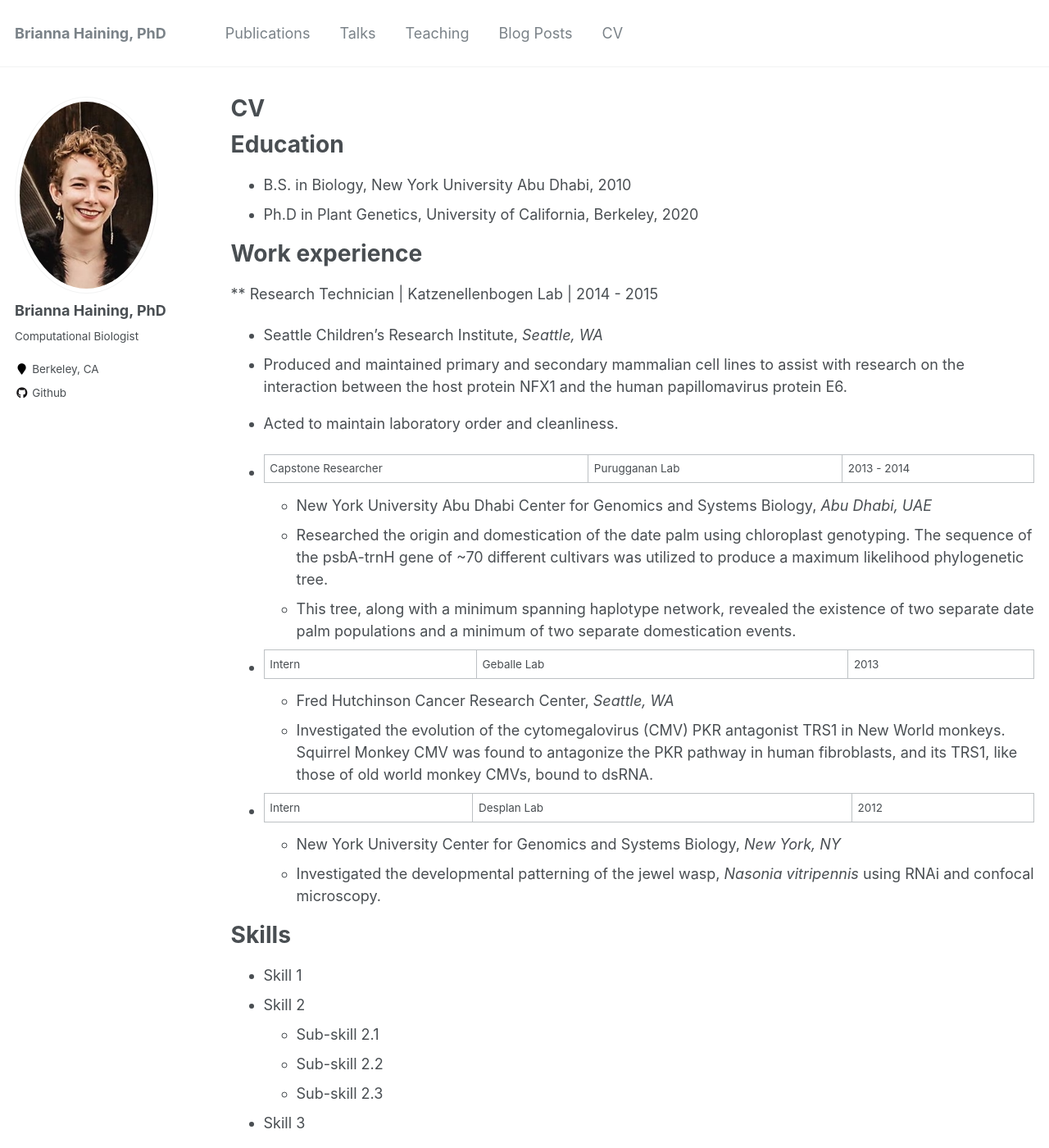
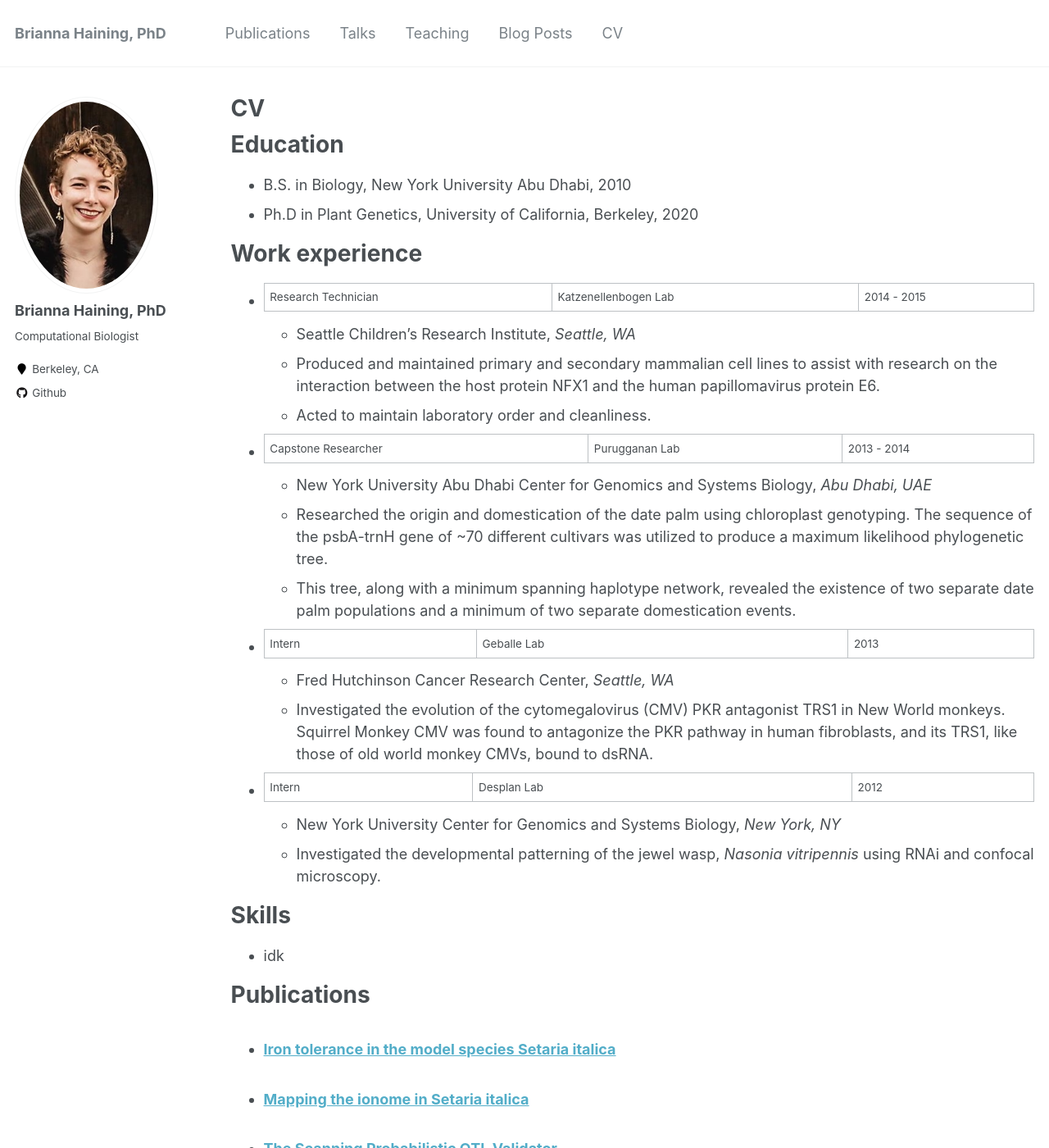
Before and after one commit to haining-b/haining-b.github.io, a Jekyll site: the page built from _pages/cv.md, in a window 1280 px wide and 1400 px high. Shown: the whole window at 82% size. Built offline with Jekyll 4.4.1, drawn with Linux system fonts in a browser that asks for light colours.

Commit message:
Update cv.md

```diff
--- a/_pages/cv.md
+++ b/_pages/cv.md
@@ -16,7 +16,8 @@ Education
 
 Work experience
 ======
-** Research Technician | Katzenellenbogen Lab | 2014 - 2015
+
+* Research Technician | Katzenellenbogen Lab | 2014 - 2015
   * Seattle Children's Research Institute, <i>Seattle, WA</i>
   *  Produced and maintained primary and secondary mammalian cell lines to assist with research on the interaction between the host protein NFX1 and the human papillomavirus protein E6.
   *  Acted to maintain laboratory order and cleanliness.
@@ -38,12 +39,7 @@ Work experience
 
 Skills
 ======
-* Skill 1
-* Skill 2
-  * Sub-skill 2.1
-  * Sub-skill 2.2
-  * Sub-skill 2.3
-* Skill 3
+* idk
 
 Publications
 ======
```
